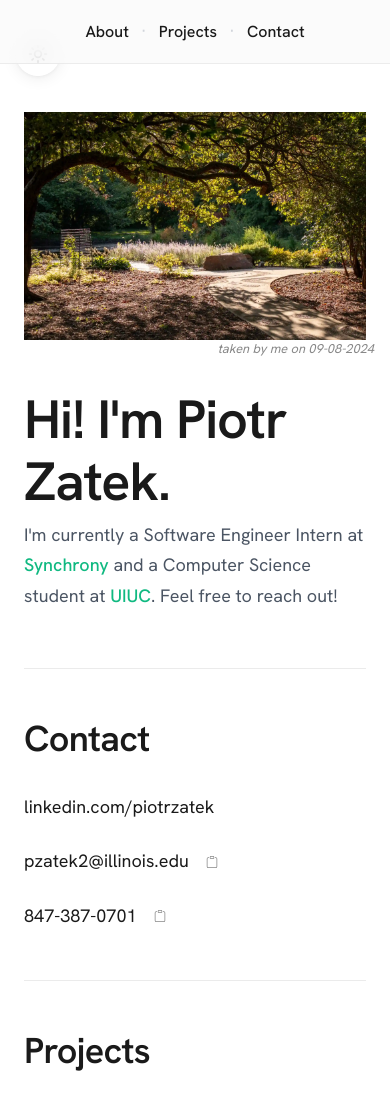
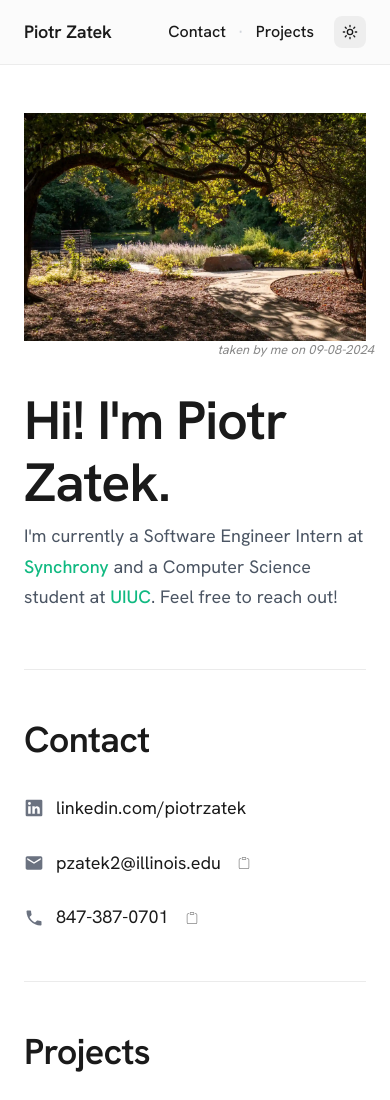
Before and after one commit to pazatek/pazatek.github.io, a website: page index.html in a window 390 px wide. Shown: the top 1100 px of the page. Drawn offline with Linux system fonts and the light colour scheme.

Commit message:
Major improvements: add icons, integrate theme toggle in nav, improve dark mode
- Added LinkedIn, email, and phone icons to contact section
- Moved theme toggle into navigation header
- Added name to header (always visible)
- Updated nav order: Contact · Projects
- Significantly improved dark mode styling:
  - Better background colors (#111827 instead of #0a0a0a)
  - Improved text contrast and readability
  - Better component colors (gray-800/900 palette)
  - Brighter emerald accent (#34d399 for dark mode)
  - Enhanced section borders and dividers
  - Improved project cards and demo backgrounds
- Removed fixed position theme toggle button
- Better color consistency across light and dark modes

```diff
--- a/index.html
+++ b/index.html
@@ -37,15 +37,15 @@
   <!-- Sticky Navigation -->
   <nav class="top-nav" id="top-nav">
     <div class="nav-content">
-      <a href="#about" class="nav-link">About</a>
-      <span class="nav-separator">·</span>
-      <a href="#projects" class="nav-link">Projects</a>
-      <span class="nav-separator">·</span>
-      <a href="#contact" class="nav-link">Contact</a>
+      <a href="#about" class="nav-name">Piotr Zatek</a>
+      <div class="nav-right">
+        <a href="#contact" class="nav-link">Contact</a>
+        <span class="nav-separator">·</span>
+        <a href="#projects" class="nav-link">Projects</a>
+        <button class="theme-toggle-nav" aria-label="Toggle dark mode"></button>
+      </div>
     </div>
   </nav>
-
-  <button class="theme-toggle" aria-label="Toggle dark mode"></button>
 
   <!-- Hero Image Section -->
   <div class="hero-image-container">
@@ -67,10 +67,16 @@
       <h2 class="section-title">Contact</h2>
       <div class="contact-grid">
         <div class="contact-item">
+          <svg class="contact-icon" viewBox="0 0 24 24" fill="currentColor" aria-hidden="true">
+            <path d="M20.5 2h-17A1.5 1.5 0 002 3.5v17A1.5 1.5 0 003.5 22h17a1.5 1.5 0 001.5-1.5v-17A1.5 1.5 0 0020.5 2zM8 19H5v-9h3zM6.5 8.25A1.75 1.75 0 118.3 6.5a1.78 1.78 0 01-1.8 1.75zM19 19h-3v-4.74c0-1.42-.6-1.93-1.38-1.93A1.74 1.74 0 0013 14.19a.66.66 0 000 .14V19h-3v-9h2.9v1.3a3.11 3.11 0 012.7-1.4c1.55 0 3.36.86 3.36 3.66z"/>
+          </svg>
           <a id="linkedin-text" href="https://www.linkedin.com/in/piotr-zatek" class="contact-link" target="_blank" rel="noopener">linkedin.com/piotrzatek</a>
         </div>
 
         <div class="contact-item">
+          <svg class="contact-icon" viewBox="0 0 24 24" fill="currentColor" aria-hidden="true">
+            <path d="M20 4H4c-1.1 0-1.99.9-1.99 2L2 18c0 1.1.9 2 2 2h16c1.1 0 2-.9 2-2V6c0-1.1-.9-2-2-2zm0 4l-8 5-8-5V6l8 5 8-5v2z"/>
+          </svg>
           <a id="email-text" href="mailto:pzatek2@illinois.edu" class="contact-link">pzatek2@illinois.edu</a>
           <button id="copy-email-btn" class="copy-btn" aria-label="Copy email">
             <svg viewBox="0 0 16 16" fill="currentColor" aria-hidden="true">
@@ -82,6 +88,9 @@
         </div>
 
         <div class="contact-item">
+          <svg class="contact-icon" viewBox="0 0 24 24" fill="currentColor" aria-hidden="true">
+            <path d="M6.62 10.79c1.44 2.83 3.76 5.14 6.59 6.59l2.2-2.2c.27-.27.67-.36 1.02-.24 1.12.37 2.33.57 3.57.57.55 0 1 .45 1 1V20c0 .55-.45 1-1 1-9.39 0-17-7.61-17-17 0-.55.45-1 1-1h3.5c.55 0 1 .45 1 1 0 1.25.2 2.45.57 3.57.11.35.03.74-.25 1.02l-2.2 2.2z"/>
+          </svg>
           <span id="phone-text" class="contact-text select-all">847-387-0701</span>
           <button id="copy-phone-btn" class="copy-btn" aria-label="Copy phone number">
             <svg viewBox="0 0 16 16" fill="currentColor" aria-hidden="true">
--- a/script.js
+++ b/script.js
@@ -1,5 +1,5 @@
 // Theme toggle functionality - follows system preference
-const themeToggle = document.querySelector('.theme-toggle');
+const themeToggle = document.querySelector('.theme-toggle-nav');
 const sunIcon = '<svg viewBox="0 0 24 24" fill="none" stroke="currentColor" stroke-width="2" stroke-linecap="round" stroke-linejoin="round"><circle cx="12" cy="12" r="4"/><path d="M12 2v2M12 20v2M4.93 4.93l1.41 1.41M17.66 17.66l1.41 1.41M2 12h2M20 12h2M4.93 19.07l1.41-1.41M17.66 6.34l1.41-1.41"/></svg>';
 const moonIcon = '<svg viewBox="0 0 24 24" fill="none" stroke="currentColor" stroke-width="2" stroke-linecap="round" stroke-linejoin="round"><path d="M21 12.79A9 9 0 1 1 11.21 3 7 7 0 0 0 21 12.79z"/></svg>';
 
@@ -9,7 +9,9 @@ const initTheme = () => {
     document.body.classList.add('dark');
     document.documentElement.classList.remove('dark-init');
   }
+  if (themeToggle) {
     themeToggle.innerHTML = document.body.classList.contains('dark') ? moonIcon : sunIcon;
+  }
 };
 
 initTheme();
@@ -17,14 +19,18 @@ initTheme();
 if (window.matchMedia) {
   window.matchMedia('(prefers-color-scheme: dark)').addEventListener('change', (e) => {
     document.body.classList[e.matches ? 'add' : 'remove']('dark');
+    if (themeToggle) {
       themeToggle.innerHTML = e.matches ? moonIcon : sunIcon;
+    }
   });
 }
 
+if (themeToggle) {
   themeToggle.addEventListener('click', () => {
     const isDark = document.body.classList.toggle('dark');
     themeToggle.innerHTML = isDark ? moonIcon : sunIcon;
   });
+}
 
 // Copy to clipboard functionality
 const setupCopyButtons = () => {
```
Also changed, not shown: styles.css. Lines whose indentation alone changed are shown as unchanged.
